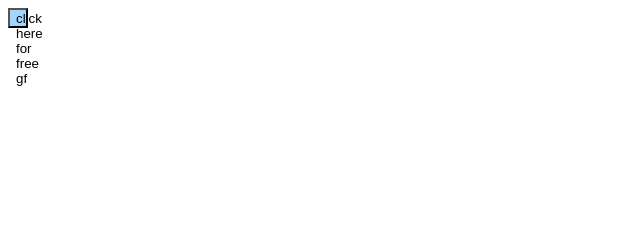
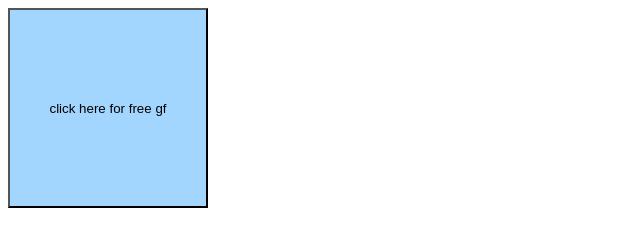
Before and after one commit to AuroraxPhoenix/AuroraPhoenix.github.io, a plain HTML site: page index.html in a window 1280 px wide. Shown: the whole page, without its empty margins (0-640 px from the left). Drawn offline with Linux system fonts and the light colour scheme.

Commit message:
Update beauty_operation.css

```diff
--- a/beauty_operation.css
+++ b/beauty_operation.css
@@ -1,5 +1,5 @@
 button{
-    height: 20px;
-    width: 20px;
+    height: 200px;
+    width: 200px;
     background: #a3d6ff;
 }
```
